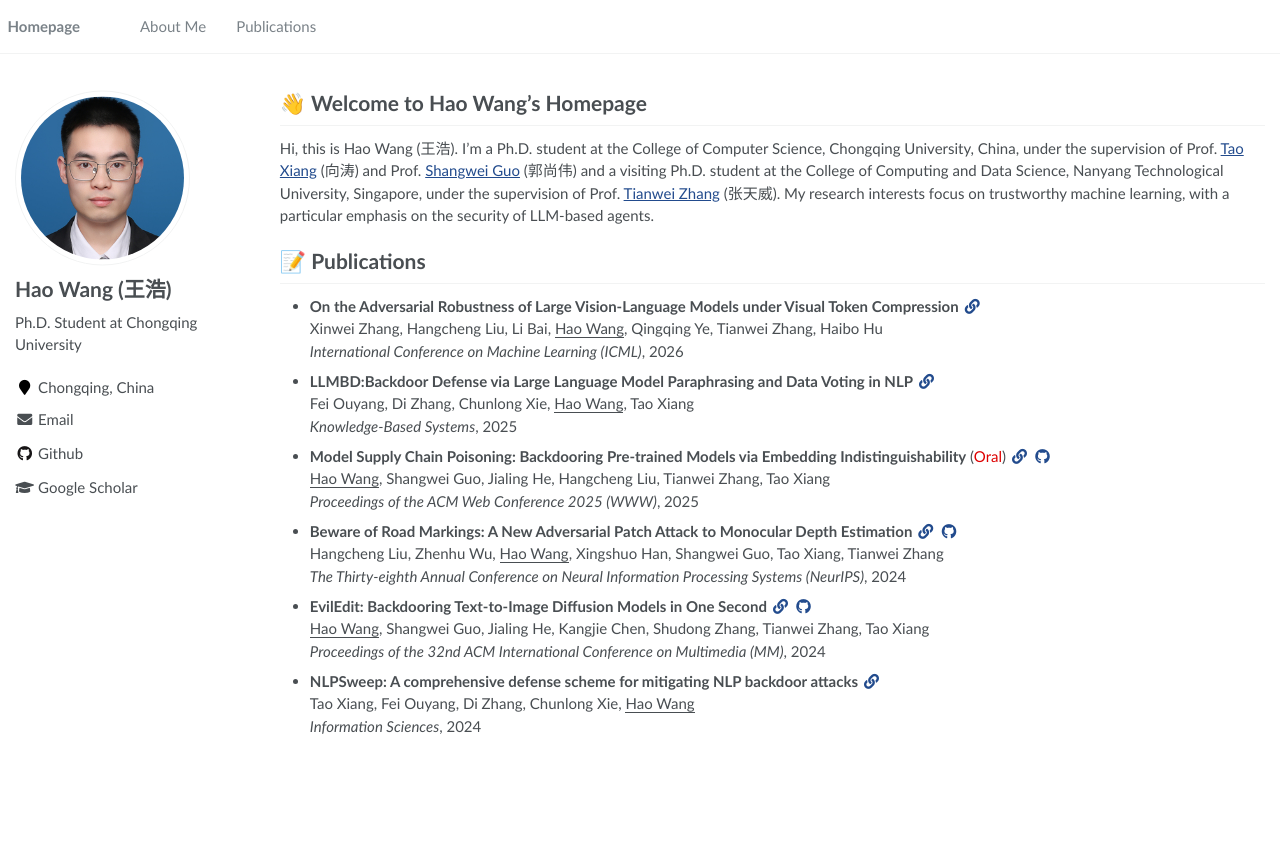
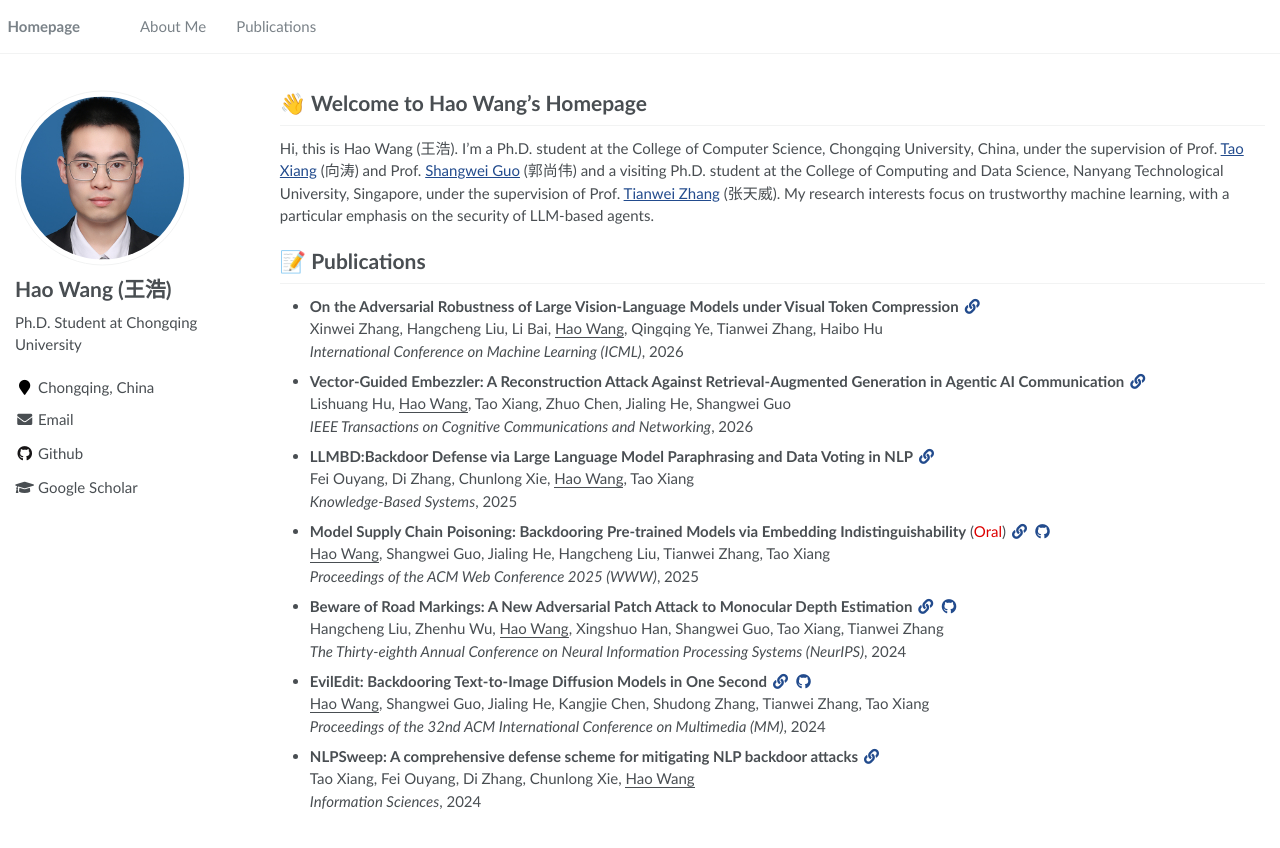
Before and after one commit to haowang02/haowang02.github.io, a Jekyll site: the page built from _pages/about.md, in a window 1280 px wide. Shown: the top 848 px of the page. Built offline with Jekyll 4.4.1, drawn with Linux system fonts in a browser that asks for light colours.

Commit message:
add paper

```diff
--- a/_pages/about.md
+++ b/_pages/about.md
@@ -26,6 +26,10 @@ Hi, this is Hao Wang (王浩). I'm a Ph.D. student at the College of Computer Sc
 Xinwei Zhang, Hangcheng Liu, Li Bai, <u>Hao Wang</u>, Qingqing Ye, Tianwei Zhang, Haibo Hu
 *International Conference on Machine Learning (ICML)*, 2026
 
+- **Vector-Guided Embezzler: A Reconstruction Attack Against Retrieval-Augmented Generation in Agentic AI Communication** [<i class="fas fa-fw fa-link"></i>](https://ieeexplore.ieee.org/document/11523067)
+Lishuang Hu, <u>Hao Wang</u>, Tao Xiang, Zhuo Chen, Jialing He, Shangwei Guo
+*IEEE Transactions on Cognitive Communications and Networking*, 2026
+
 - **LLMBD:Backdoor Defense via Large Language Model Paraphrasing and Data Voting in NLP** [<i class="fas fa-fw fa-link"></i>](https://www.sciencedirect.com/science/article/abs/pii/S095070512500783X)
 Fei Ouyang, Di Zhang, Chunlong Xie, <u>Hao Wang</u>, Tao Xiang
 *Knowledge-Based Systems*, 2025
```
